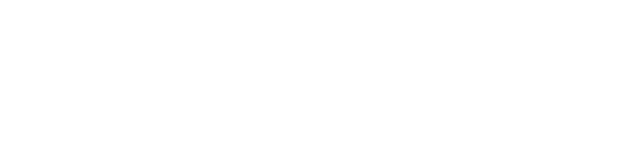
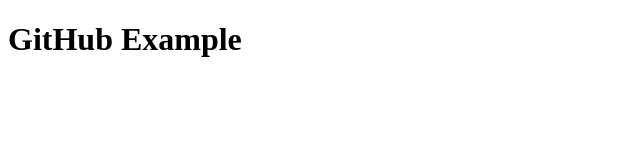
Before and after one commit to PunyGods6/GitHub_Example, a plain HTML site: page index.html in a window 1280 px wide. Shown: the whole page, without its empty margins (0-640 px from the left). Drawn offline with Linux system fonts and the light colour scheme.

```diff
--- a/index.html
+++ b/index.html
@@ -6,6 +6,6 @@
     <title>GitHub_Example</title>
 </head>
 <body>
-
+    <h1>GitHub Example</h1>
 </body>
 </html>
```
